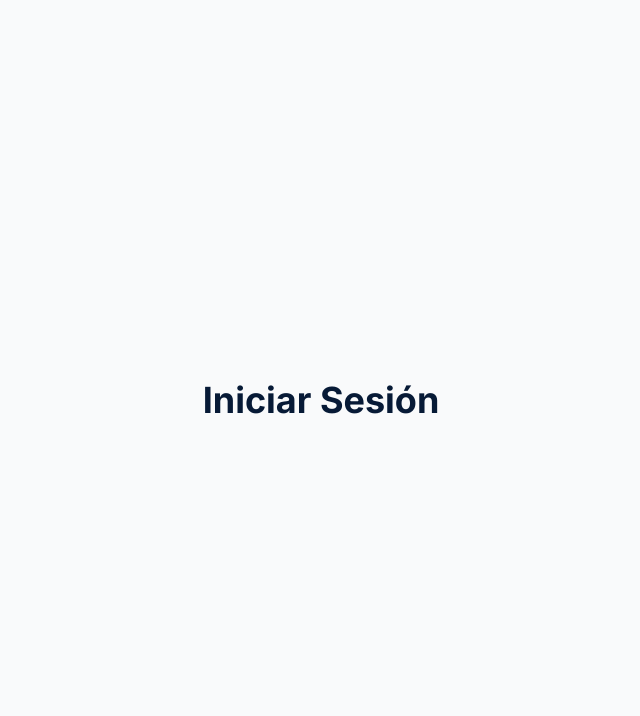
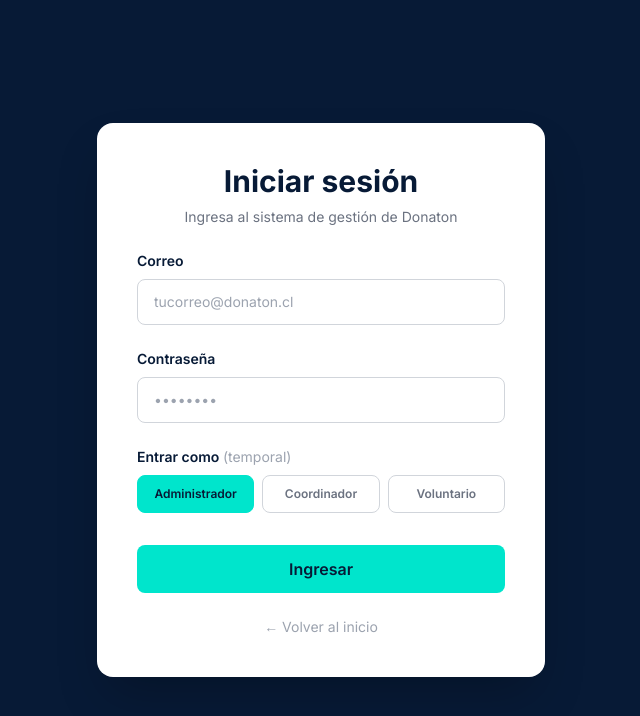
Before and after one commit to rem-garcia/front-donaton, a React (Vite) app: page /login in a window 1280 px wide. Shown: the top 716 px of the page, without its empty margins (319-959 px from the left). Built offline with nearby package versions, Linux system fonts and the light colour scheme.

Commit message:
feat: pagina Login visual con selector de rol temporal y redireccion por rol

```diff
--- a/src/pages/Login.tsx
+++ b/src/pages/Login.tsx
@@ -1,7 +1,125 @@
+import { useState } from 'react'
+import { useNavigate } from 'react-router-dom'
+import { useAuth } from '../context/AuthContext'
+
+type Rol = 'ADMIN' | 'COORDINADOR' | 'VOLUNTARIO'
+
+const roles: { valor: Rol; etiqueta: string }[] = [
+  { valor: 'ADMIN',       etiqueta: 'Administrador' },
+  { valor: 'COORDINADOR', etiqueta: 'Coordinador' },
+  { valor: 'VOLUNTARIO',  etiqueta: 'Voluntario' },
+]
+
 export default function Login() {
+  const [correo, setCorreo] = useState('')
+  const [password, setPassword] = useState('')
+  const [rol, setRol] = useState<Rol>('ADMIN')
+  const { login } = useAuth()
+  const navigate = useNavigate()
+
+  const handleSubmit = () => {
+    if (!correo || !password) {
+      alert('Por favor ingresa correo y contraseña.')
+      return
+    }
+
+    // ⚠️ Simulación temporal — se reemplaza cuando exista el backend
+    const tokenFalso = 'token-demo-' + rol.toLowerCase()
+    const usuarioFalso = {
+      id: 1,
+      nombre: 'Usuario',
+      apellido: 'Demo',
+      correo,
+      rol,
+    }
+
+    login(tokenFalso, usuarioFalso)
+
+    // Redirige según el rol elegido
+    if (rol === 'ADMIN')       navigate('/admin')
+    if (rol === 'COORDINADOR') navigate('/coordinador')
+    if (rol === 'VOLUNTARIO')  navigate('/voluntario')
+  }
+
   return (
-    <div className="min-h-screen bg-gray-50 flex items-center justify-center">
-      <h1 className="text-4xl font-bold text-navy">Iniciar Sesión</h1>
+    <div className="min-h-screen bg-navy flex items-center justify-center px-6 py-20">
+      <div className="w-full max-w-md bg-white rounded-2xl shadow-2xl p-8 md:p-10 flex flex-col gap-6">
+
+        {/* Encabezado */}
+        <div className="text-center flex flex-col gap-2">
+          <h1 className="text-3xl font-bold text-navy">Iniciar sesión</h1>
+          <p className="text-gray-500 text-sm">
+            Ingresa al sistema de gestión de Donaton
+          </p>
+        </div>
+
+        {/* Correo */}
+        <div className="flex flex-col gap-2">
+          <label className="text-sm font-semibold text-navy">Correo</label>
+          <input
+            type="email"
+            value={correo}
+            onChange={(e) => setCorreo(e.target.value)}
+            placeholder="tucorreo@donaton.cl"
+            className="border border-gray-300 rounded-lg px-4 py-3 text-sm
+                       focus:outline-none focus:border-teal focus:ring-1 focus:ring-teal"
+          />
+        </div>
+
+        {/* Contraseña */}
+        <div className="flex flex-col gap-2">
+          <label className="text-sm font-semibold text-navy">Contraseña</label>
+          <input
+            type="password"
+            value={password}
+            onChange={(e) => setPassword(e.target.value)}
+            placeholder="••••••••"
+            className="border border-gray-300 rounded-lg px-4 py-3 text-sm
+                       focus:outline-none focus:border-teal focus:ring-1 focus:ring-teal"
+          />
+        </div>
+
+        {/* ⚠️ Selector de rol temporal — quitar cuando el backend devuelva el rol */}
+        <div className="flex flex-col gap-2">
+          <label className="text-sm font-semibold text-navy">
+            Entrar como <span className="text-gray-400 font-normal">(temporal)</span>
+          </label>
+          <div className="grid grid-cols-3 gap-2">
+            {roles.map((r) => (
+              <button
+                key={r.valor}
+                type="button"
+                onClick={() => setRol(r.valor)}
+                className={`text-xs font-semibold px-2 py-2.5 rounded-lg border transition-all duration-200
+                  ${rol === r.valor
+                    ? 'bg-teal text-navy border-teal'
+                    : 'bg-white text-gray-500 border-gray-300 hover:border-teal'
+                  }`}
+              >
+                {r.etiqueta}
+              </button>
+            ))}
+          </div>
+        </div>
+
+        {/* Botón ingresar */}
+        <button
+          onClick={handleSubmit}
+          className="bg-teal text-navy font-semibold px-6 py-3 rounded-lg
+                     hover:bg-teal/90 transition-all duration-200 mt-2"
+        >
+          Ingresar
+        </button>
+
+        {/* Volver */}
+        <button
+          onClick={() => navigate('/')}
+          className="text-gray-400 text-sm hover:text-navy transition-colors"
+        >
+          ← Volver al inicio
+        </button>
+
+      </div>
     </div>
   )
 }
```
